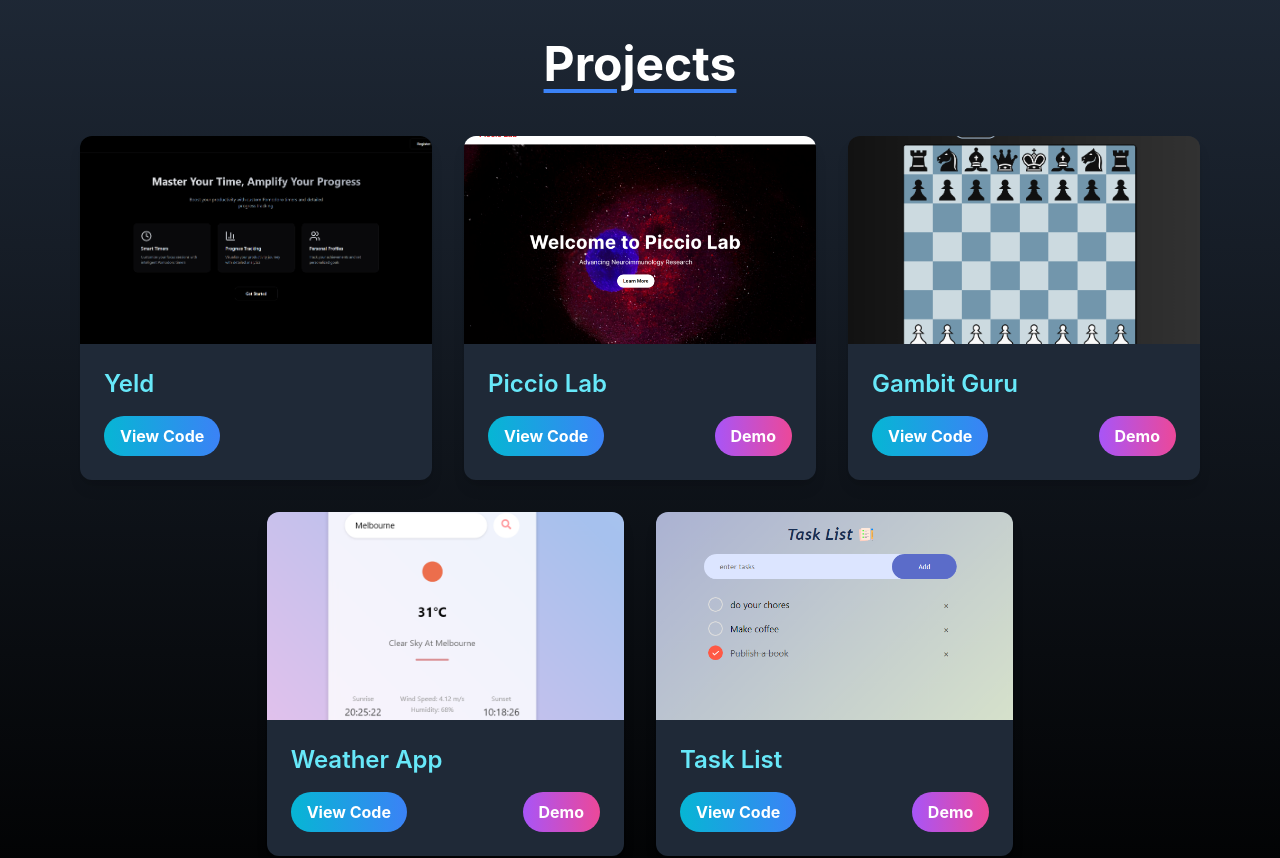
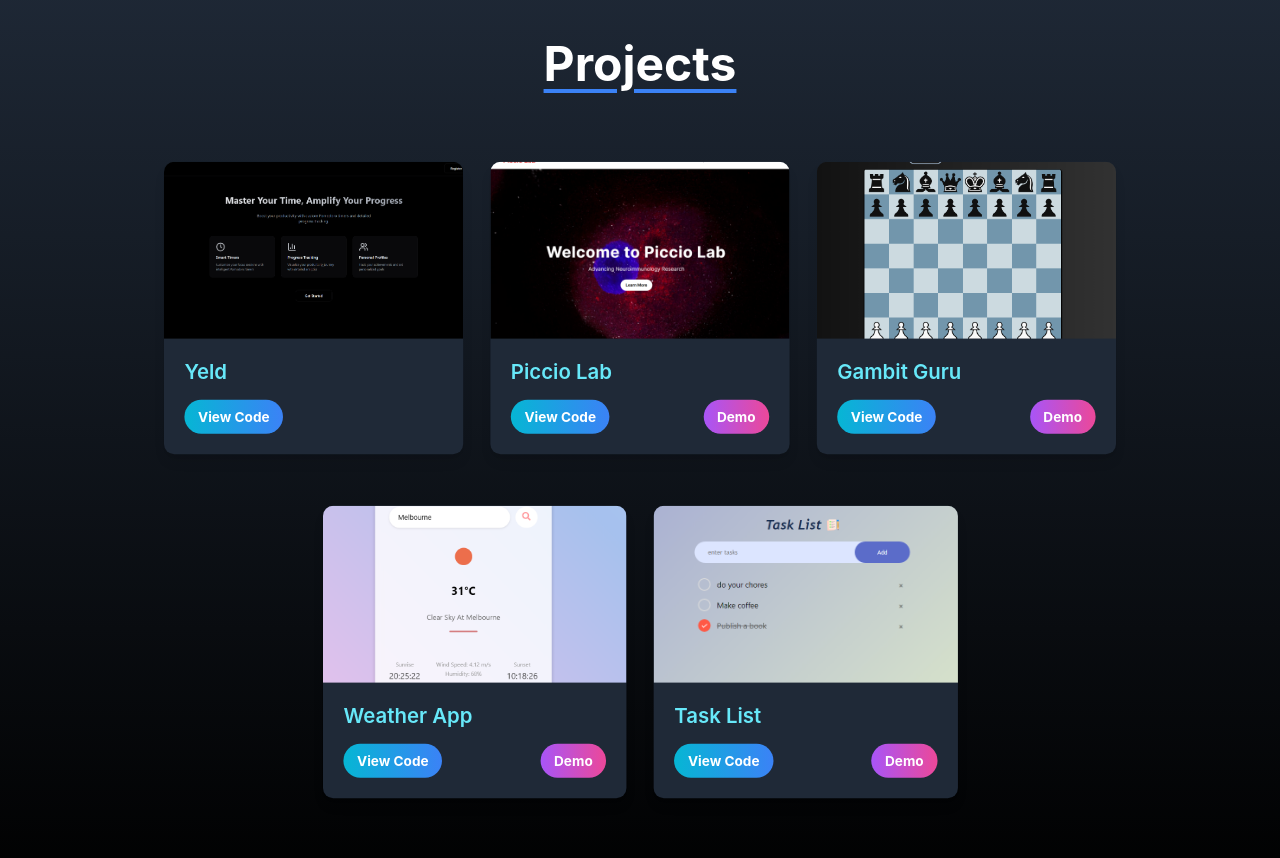
Before and after one commit to DiwasMainali1/Portfolio, a React (Create React App) app: page / in a window 1280 px wide. Shown: the part 840-1698 px from the top of the page. Built offline with nearby package versions, Linux system fonts and the light colour scheme; the HTML template or start-up script is replaced by a standard one.

Commit message:
Changed projects scale

```diff
--- a/src/components/Projects.jsx
+++ b/src/components/Projects.jsx
@@ -53,7 +53,7 @@ const Projects = () => {
           variants={containerVariants}
           initial="hidden"
           animate="visible"
-          className="grid grid-cols-1 md:grid-cols-3 gap-8"
+          className="grid grid-cols-1 md:grid-cols-3 gap-8 scale-[0.85]"
         >
           {projects.slice(0, 3).map((project, index) => (
             <motion.div
@@ -84,7 +84,7 @@ const Projects = () => {
           variants={containerVariants}
           initial="hidden"
           animate="visible"
-          className="grid grid-cols-1 md:grid-cols-2 gap-8 mt-8 md:w-2/3 mx-auto"
+          className="grid grid-cols-1 md:grid-cols-2 gap-8 md:w-2/3 mx-auto scale-[0.85]"
         >
           {projects.slice(3).map((project, index) => (
             <motion.div
```
